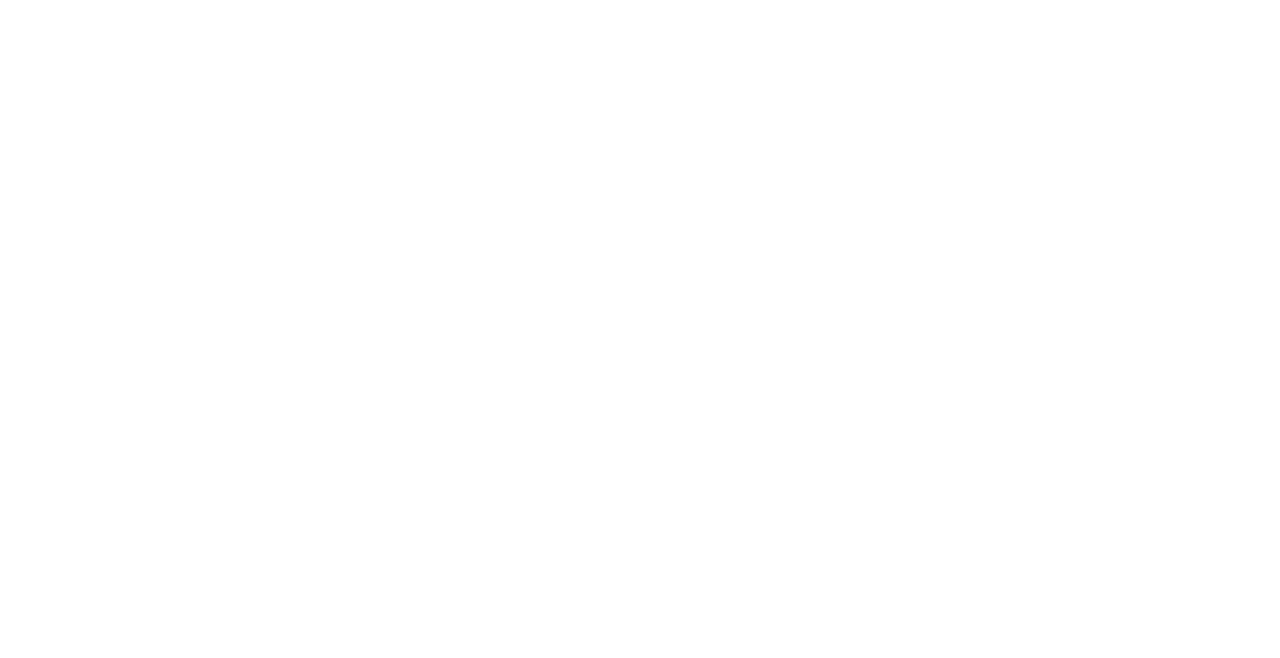
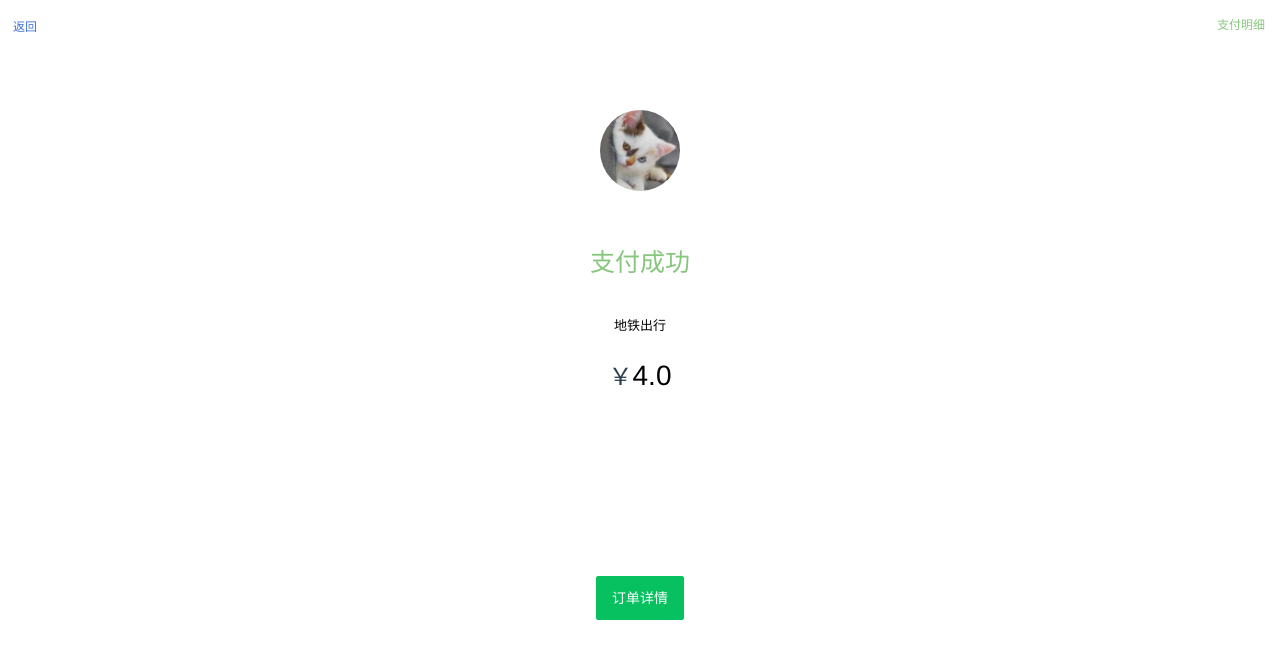
Before and after one commit to rubtuc/yt, a Vue app: page /#/pay in a window 1280 px wide. Shown: the top 658 px of the page. Built offline with nearby package versions, Linux system fonts and the light colour scheme.

Commit message:
map首页

```diff
--- a/src/router/index.js
+++ b/src/router/index.js
@@ -30,6 +30,21 @@
       name: 'Scan',
       component: () => import(/* webpackChunkName: "about" */ '../views/Scan.vue')
     },
+    {
+      path: '/notice',
+      name: 'Notice',
+      component: () => import(/* webpackChunkName: "about" */ '../views/Notice.vue')
+    },
+    {
+      path: '/pay',
+      name: 'Pay',
+      component: () => import(/* webpackChunkName: "about" */ '../views/Pay.vue')
+    },
+    {
+      path: '/map',
+      name: 'Map',
+      component: () => import(/* webpackChunkName: "about" */ '../views/Map/Map.vue')
+    },
   {
     path: '/about',
     name: 'About',
--- /dev/null
+++ b/src/views/Map/Map.vue
@@ -0,0 +1,134 @@
+<template>
+  <div>
+    <div class="shop-nav">
+      <p class="nav-side" style="text-align: left">返回</p>
+      <p class="nav-center">易碳</p>
+      <p class="nav-side" style="text-align: right;margin-right: 13px">签到</p>
+    </div>
+    <div class="map">
+      <div class="map-cell">
+        <div>
+          <div class="search-route">
+            <div class="flex-row" >
+              <div class="start-point"></div>
+              <input class="input" placeholder="我的位置" style="border-bottom: 2px solid #959595">
+            </div>
+            <div class="flex-row">
+              <div class="end-point"></div>
+              <input class="input" placeholder="目的地" style="border-bottom: 2px solid #959595">
+              <img src="../../../images/cat.jpg" class="reverse-icon">
+            </div>
+          </div>
+          <div class="btn-seek flex-row">
+            <div>
+              <img src="../../../images/cat.jpg" class="seek-icon">
+              <p class="seek-text">站点查询</p>
+            </div>
+            <div>
+              <img src="../../../images/cat.jpg" class="seek-icon">
+              <p class="seek-text">车站信息</p>
+            </div>
+          </div>
+      </div>
+        <div></div>
+
+      </div>
+    </div>
+    <TabBar></TabBar>
+  </div>
+</template>
+
+<script>
+import TabBar from '../../components/TabBar'
+    export default {
+        name: "Map",
+      components:{
+          TabBar
+      },
+      data(){
+          return{
+
+          }
+      }
+    }
+</script>
+
+<style scoped>
+  .seek-icon{
+    width: 24px;
+    height: 24px;
+  }
+  .btn-seek{
+    justify-content: space-around;
+    margin:22px 0 18px 0
+  }
+  .seek-text{
+    font-size: 14px;
+    color: #000000;
+    margin-top: 9px;
+
+  }
+  .flex-row{
+    display: flex;
+    align-items: center;
+  }
+  .input{
+    width: 249px;
+    margin: 22px 0 9px 13px;
+    border:none;outline:medium
+  }
+  .start-point{
+    width: 8px;
+    height: 8px;
+    background-color: #87c67d;
+    border-radius: 50%;
+  }
+  .end-point{
+    width: 8px;
+    height: 8px;
+    background-color: #f2404d;
+    border-radius: 50%;
+  }
+  .reverse-icon{
+    width: 36px;
+    height: 36px;
+    border: solid 2px #000000;
+    border-radius: 50%;
+    margin: 0 0 12px 14px;
+  }
+.map{
+  background-color: #42b983;
+  position: relative;
+  height: 100vh;
+  display: flex;
+  justify-content: center;
+}
+p{
+  margin: 0;
+}
+  .map-cell{
+    padding: 0 19px 0 19px ;
+    background-color: #ffffff;
+    box-shadow: inset 0px 1px 5px 0px
+    rgba(36, 19, 16, 0.32);
+    border-radius: 3px;
+    margin-top: 315px;
+    position: absolute;
+  }
+.nav-center{
+  flex: 1;
+  font-size: 17px;
+  color: #626363;
+}
+.nav-side{
+  font-size: 12px;
+  margin: 17px 0 13px 13px;
+  color: #4271dc;
+  flex: 1
+}
+.shop-nav{
+  display: flex;
+  justify-content: space-between;
+  align-items: center;
+}
+</style>
--- /dev/null
+++ b/src/views/Notice.vue
@@ -0,0 +1,64 @@
+<template>
+    <div style="background-color: #fefefe">
+      <div class="nav-help">
+        <span class="back">返回</span>
+        <span>消息</span>
+      </div>
+      <div v-for="item in noticeList" :key="item.id">
+        <p>{{item.time}}</p>
+        <div class="flex-row">
+          <img src="../../images/cat.jpg" class="notice-img">
+          <div class="message">{{item.message}}</div>
+        </div>
+      </div>
+    </div>
+</template>
+
+<script>
+    export default {
+        name: "Notice",
+      data(){
+          return{
+            noticeList:[
+              {id:1,message:"这里是一条信息",time:"14:56"},
+              {id:2,message:"这里是一条信息",time:"14:56"},
+            ]
+          }
+      }
+    }
+</script>
+
+<style scoped>
+  p{
+    margin: 0;
+  }
+  .message{
+    padding: 15px;
+    background-color: #ffffff;
+    border-radius: 3px;
+  }
+  .notice-img{
+    width: 41px;
+    height: 39px;
+    border-radius: 50%;
+  }
+  .back{
+    font-size: 12px;
+    margin: 0 0 0px 15px;
+    color: #4271dc;
+    position: absolute;
+    left: 0;
+  }
+  .nav-help{
+    font-size: 13px;
+    color: #000000;
+    margin: 17px 0 20px 0;
+    text-align: center;
+
+  }
+  .flex-row{
+    display: flex;
+    margin-left: 15px;
+    margin-bottom: 68px;
+  }
+</style>
--- /dev/null
+++ b/src/views/Pay.vue
@@ -0,0 +1,66 @@
+<template>
+    <div style="text-align: center">
+      <div class="shop-nav">
+        <p class="back">返回</p>
+        <p class="shop-icon">支付明细</p>
+      </div>
+      <img src="../../images/cat.jpg" class="pay-img">
+      <p class="t1">支付成功</p>
+      <p class="t2">地铁出行</p>
+      <div>   <span style="font-size: 24px">￥</span><span class="t3">{{price}}</span></div>
+
+      <van-button type="primary" style="margin-top: 184px">订单详情</van-button>
+    </div>
+</template>
+
+<script>
+    export default {
+        name: "Pay",
+        data(){
+          return{
+            price:"4.0"
+          }
+      }
+    }
+</script>
+
+<style scoped>
+  .pay-img{
+    width: 80px;
+    height: 81px;
+    background-color: #87c67d;
+    border-radius: 50%;
+    margin: 63px 0 22px 0;
+  }
+  .t1{
+    font-size: 25px;
+    color: #87c67d;
+    text-align: center;
+  }
+  .t2{
+    font-size: 13px;
+    color: #000000;
+    margin: 37px 0 23px 0;
+    text-align: center;
+  }
+  .t3{
+    font-size: 28px;
+    color: #000000;
+    text-align: center;
+  }
+  .shop-icon{
+    font-size: 12px;
+    color: #87c67d;
+    margin-right: 15px;
+  }
+  .back{
+    font-size: 12px;
+    margin: 17px 0 13px 13px;
+    color: #4271dc;
+  }
+  .shop-nav{
+    display: flex;
+    justify-content: space-between;
+    align-items: center;
+  }
+</style>
--- a/src/views/Search.vue
+++ b/src/views/Search.vue
@@ -14,12 +14,18 @@
         />
       </form>
       <p class="search-title">猜你关心</p>
-      <div class="center-cell" style="margin-top: 70px">
-        <div class="second-cell" style="height: auto;padding-top: 0;padding-bottom: 0">
+      <div class="center-cell">
+        <div class="second-cell search-cell">
           <div class="info-cell">
-            <p class="my-info">个人信息</p>
+            <p class="my-info">使用方法</p>
           </div>
-
+          <div class="info-cell">
+            <p class="my-info">积分规则</p>
+          </div>
+          <div class="info-cell">
+            <p class="my-info">更换手机号</p>
+          </div>
+          <p class="more">查看更多</p>
         </div>
       </div>
     </div>
@@ -45,6 +51,27 @@
 </script>
 
 <style scoped>
+  .search-cell{
+    height: auto;padding-top: 0;padding-bottom: 0;position: relative;
+  }
+  .more{
+    font-size: 11px;
+    color: #1b72e1;
+    bottom: 11px;
+    text-align: center;
+  }
+  .center-cell{
+    display: flex;
+    justify-content: center;
+  }
+  .info-cell{
+    display: flex;
+    align-items: center;
+    margin: 0;
+    border-bottom: 1px solid  #aaaaaa59;
+    font-size: 13px;
+    color: #000000;
+  }
   .search-title{
     font-size: 17px;
     margin: 16px 0 16px 30px;
```
